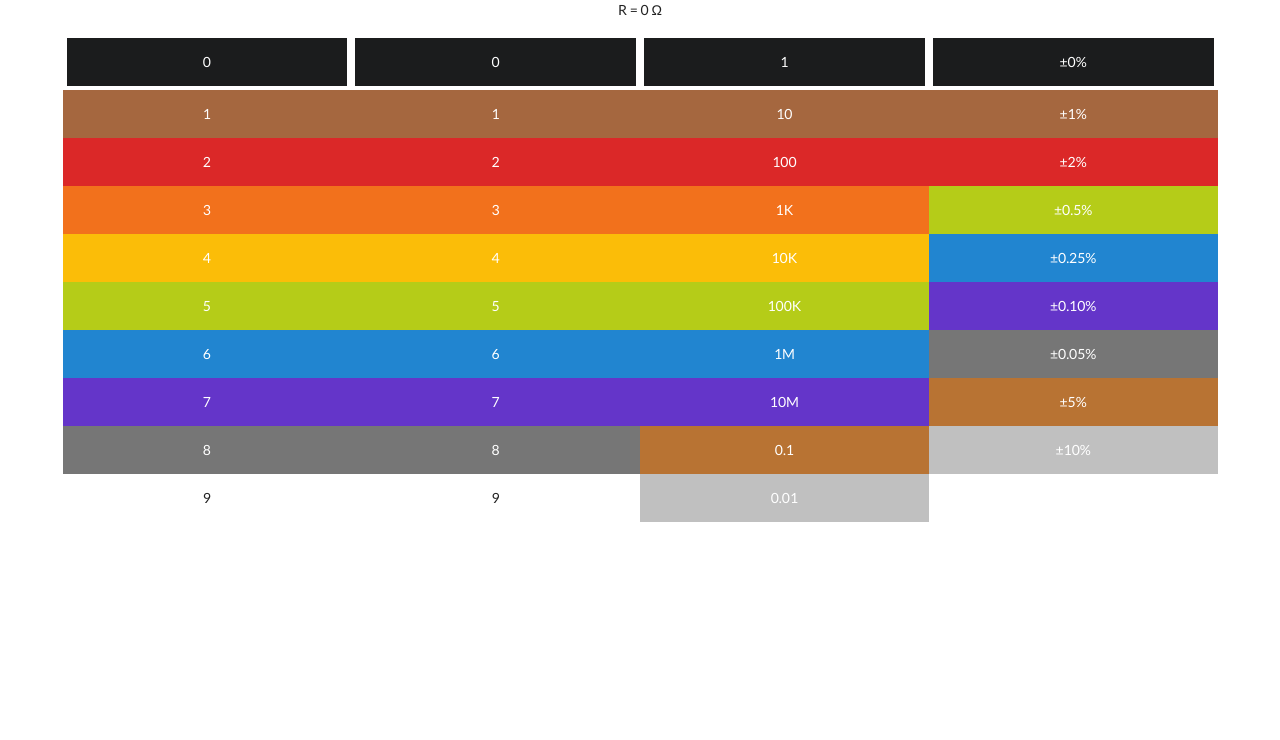
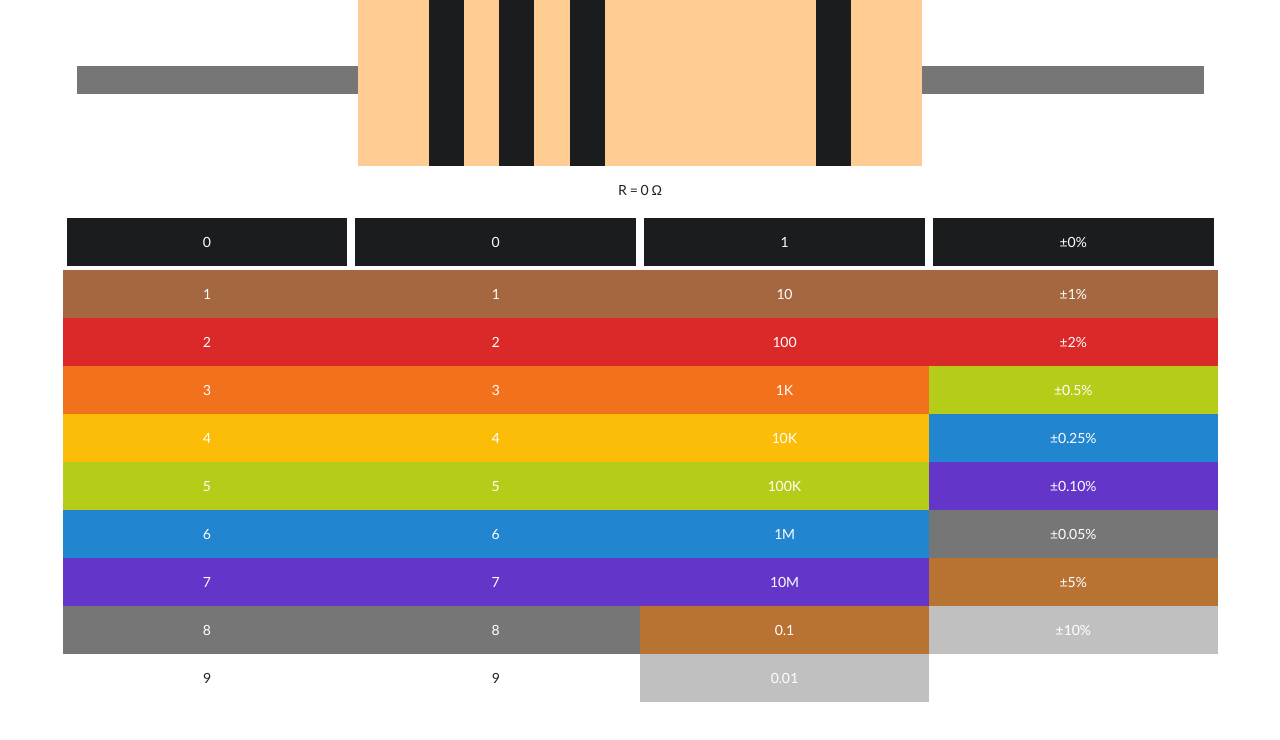
Before and after one commit to BevilKunG/resistor-calculator, a React (Create React App) app: page / in a window 1280 px wide. Shown: the top 740 px of the page. Built offline with nearby package versions, Linux system fonts and the light colour scheme.

Commit message:
show resistor

```diff
--- a/src/components/App.js
+++ b/src/components/App.js
@@ -1,10 +1,12 @@
 import React from 'react';
 import ColorSelector from './ColorSelector';
 import Resistance from './Resistance';
+import Resistor from './Resistor';
 
 const App = () => {
   return (
     <div className="ui container">
+      <Resistor/>
       <Resistance/>
       <ColorSelector/>
     </div>
--- /dev/null
+++ b/src/components/Resistor.css
@@ -0,0 +1,12 @@
+.body.column{
+  background: #ffcd94;
+}
+
+.ui.nine.column.grid>.column{
+  height: 180px;
+}
+
+.four.wide.grey.column{
+  height:10px;
+  margin-top: 80px;
+}
--- /dev/null
+++ b/src/components/Resistor.js
@@ -0,0 +1,39 @@
+import React from 'react';
+import { connect } from 'react-redux';
+import './Resistor.css';
+
+const Resistor = (props) => {
+  return (
+    <div className="ui grid container">
+      <div className="four wide grey column"></div>
+      <div className="eight wide column">
+        <div className="ui nine column grid">
+          <div className="two wide body column"></div>
+
+          <div className={`one wide ${props.colorOne} column`}></div>
+
+          <div className="one wide body column"></div>
+
+          <div className={`one wide ${props.colorTwo} column`}></div>
+
+          <div className="one wide body column"></div>
+
+          <div className={`one wide ${props.colorThree} column`}></div>
+
+          <div className="six wide body column"></div>
+
+          <div className={`one wide ${props.colorFour} column`}></div>
+
+          <div className="two wide body column"></div>
+        </div>
+      </div>
+      <div className="four wide grey column"></div>
+    </div>
+  );
+}
+
+const mapStateToProps = ({ colorOne, colorTwo, colorThree, colorFour }) => {
+  return { colorOne, colorTwo, colorThree, colorFour };
+}
+
+export default connect(mapStateToProps)(Resistor);
```
